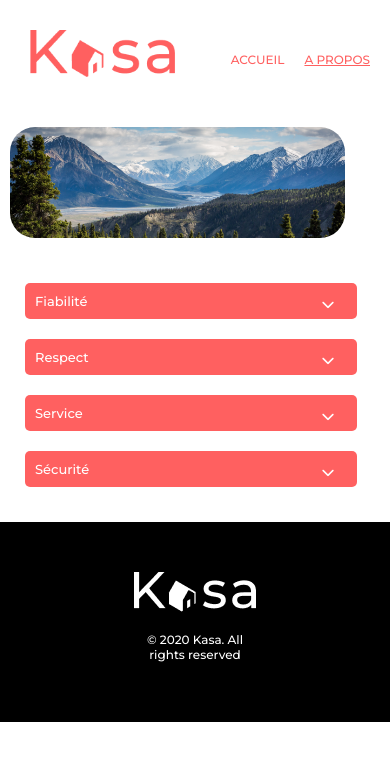
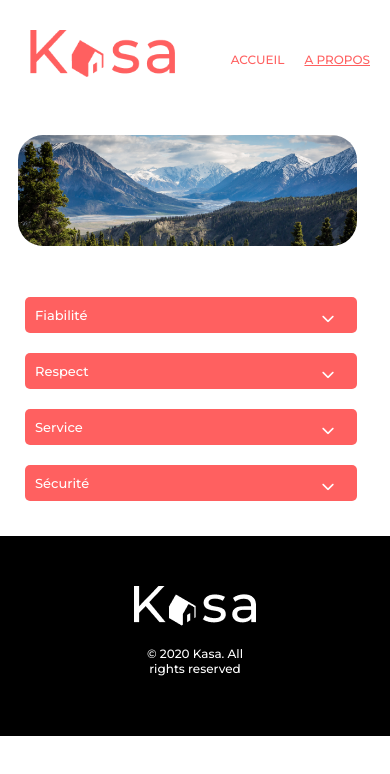
Before and after one commit to Axido545/kasa.io, a React (Vite) app: page /about in a window 390 px wide. Shown: the top 774 px of the page. Built offline with nearby package versions, Linux system fonts and the light colour scheme.

Commit message:
maj banner mobile

```diff
--- a/src/components/banner/banner.css
+++ b/src/components/banner/banner.css
@@ -40,17 +40,21 @@
 
 @media (max-width: 640px) {
   .banner-style {
-    height: 111px;
+    height: 125px;
     margin-bottom: 10px;
   }
   .banner-style p {
     font-size: 24px;
-    width: 65%;
     padding: 30px;
+    width: 234px;
+    top: 74px;
+    left: 155px;
+    position: absolute;
+    text-align: left;
   }
   .img-banner {
-    width: 335px;
+    width: 339px;
     height: 111px;
-    margin: 10px;
+    margin: 18px;
   }
 }
--- a/src/components/collapse/collapse.css
+++ b/src/components/collapse/collapse.css
@@ -35,8 +35,9 @@
 }
 
 .wrapper-collapse.active .chevron-collapse::before {
-  transform: rotate(180deg);
+  /* transform: rotate(180deg); */
   transition: all 0.5s ease-in;
+  transform: rotate(135deg);
 }
 
 .collapse-content {
```
